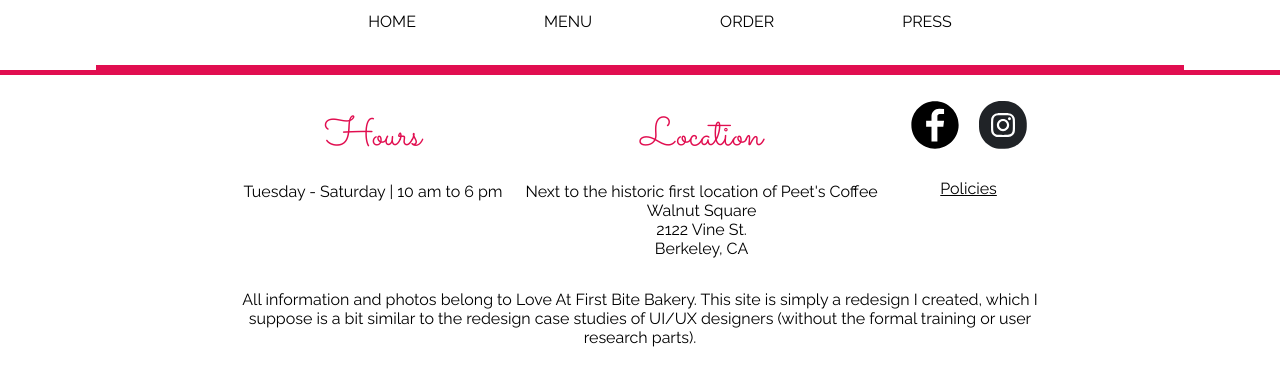
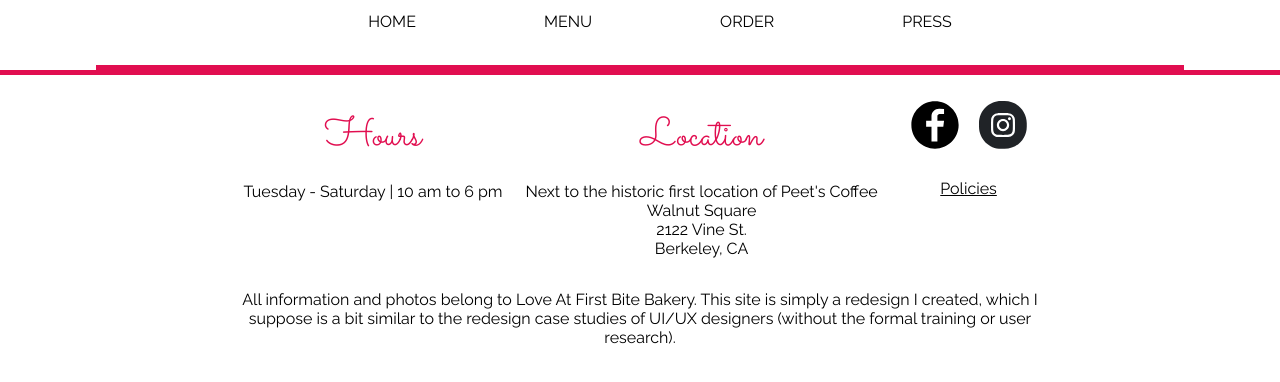
Before and after one commit to crtang/lafb-redesign, a React (Create React App) app: page / in a window 1280 px wide. Shown: the part 202-584 px from the top of the page. Built offline with nearby package versions, Linux system fonts and the light colour scheme; the HTML template or start-up script is replaced by a standard one.

Commit message:
Fine-tuned header and footer a little more

```diff
--- a/src/Footer/index.js
+++ b/src/Footer/index.js
@@ -62,7 +62,7 @@ const Footer = () => {
           All information and photos belong to Love At First Bite Bakery.
           This site is simply a redesign I created, which I suppose is a bit
           similar to the redesign case studies of UI/UX designers &#40;without
-          the formal training or user research parts&#41;.
+          the formal training or user research&#41;.
         </p>
       </div>
     </footer>
--- a/src/index.css
+++ b/src/index.css
@@ -23,9 +23,16 @@ body {
   display: flex;
   justify-content: center;
   margin: 0;
+  padding: 0;
   font-family: "Raleway", sans-serif;
   -webkit-font-smoothing: antialiased;
   -moz-osx-font-smoothing: grayscale;
+}
+
+#root {
+  width: 100%;
+  margin: 0;
+  padding: 0;
 }
 
 header {
@@ -35,6 +42,7 @@ header {
   justify-content: center;
   border-bottom: 5px solid #e10e50;
   padding-top: 1.5%;
+  background-color: #ffffff;
 }
 
 h1, h2, h3, h4 {
@@ -103,6 +111,7 @@ footer {
   align-items: center;
   border-top: 5px solid #e10e50;
   padding-bottom: 1.5%;
+  background-color: #ffffff;
 }
 
 #store-info {
```
